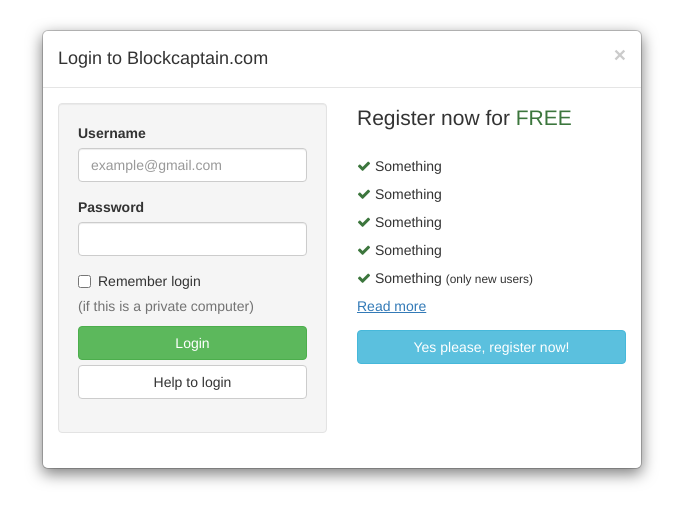
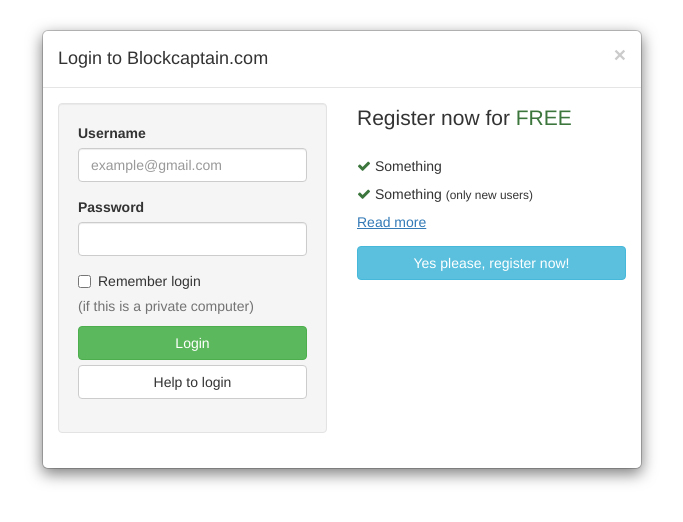
Before and after one commit to Krysher/blockcaptain, a plain HTML site: page index.html in a window 1280 px wide. Shown: the whole page, without its empty margins (298-981 px from the left). Drawn offline with nearby package versions, Linux system fonts and the light colour scheme.

Commit message:
Update index.html

```diff
--- a/index.html
+++ b/index.html
@@ -38,9 +38,6 @@
                       <p class="lead">Register now for <span class="text-success">FREE</span></p>
                       <ul class="list-unstyled" style="line-height: 2">
                           <li><span class="fa fa-check text-success"></span> Something</li>
-                          <li><span class="fa fa-check text-success"></span> Something</li>
-                          <li><span class="fa fa-check text-success"></span> Something</li>
-                          <li><span class="fa fa-check text-success"></span> Something</li>
                           <li><span class="fa fa-check text-success"></span> Something <small>(only new users)</small></li>
                           <li><a href="/read-more/"><u>Read more</u></a></li>
                       </ul>
```
